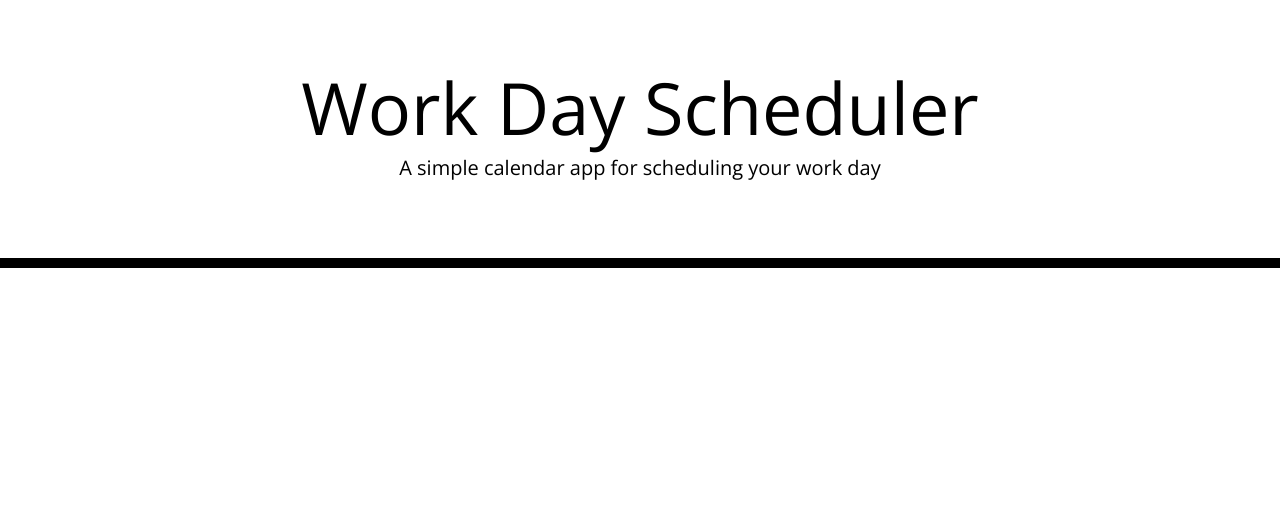
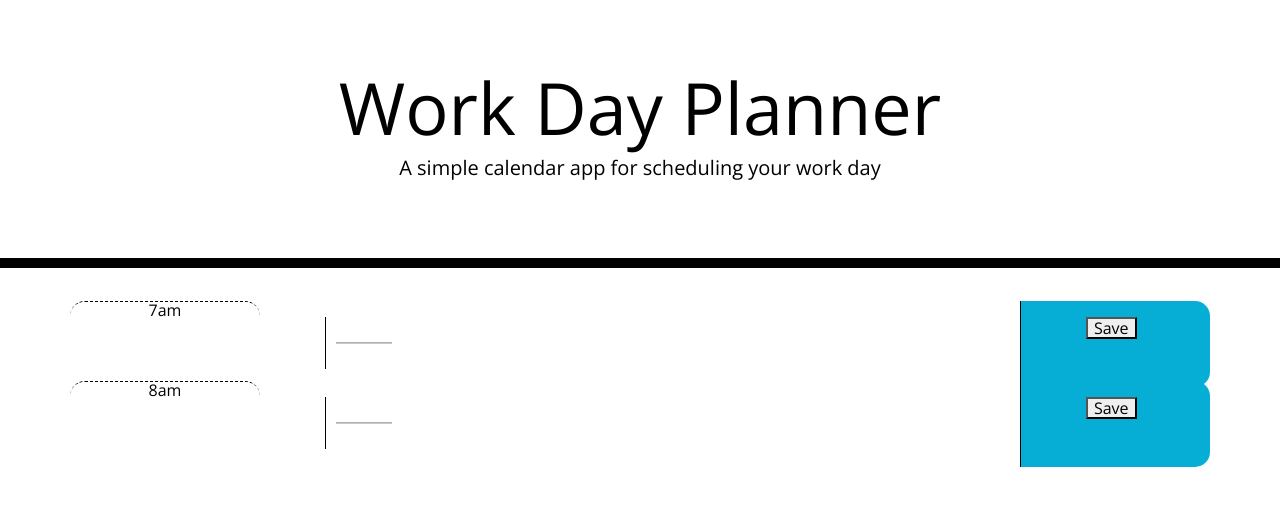
Before and after one commit to YogiBruce/workdayPlanner, a plain HTML site: page index.html in a window 1280 px wide. Drawn offline with nearby package versions, Linux system fonts and the light colour scheme.

Commit message:
html divs for first time blocks

```diff
--- a/index.html
+++ b/index.html
@@ -19,17 +19,44 @@
       rel="stylesheet"
     />
     <link rel="stylesheet" href="assets/style.css" />
-    <title>Work Day Scheduler</title>
+    <title>Work Day Planner</title>
   </head>
 
   <body>
     <header class="jumbotron">
-      <h1 class="display-3">Work Day Scheduler</h1>
+      <h1 class="display-3">Work Day Planner</h1>
       <p class="lead">A simple calendar app for scheduling your work day</p>
       <p id="currentDay" class="lead"></p>
     </header>
     <div class="container">
       <!-- Timeblocks go here -->
+    <div class="row">
+        <div class="time-block hour col-2" id="7">7am</div>
+        <div class="time-slot col-8">
+            <textarea
+            class="calendar-item"
+            placeholder="________"
+            row="2"
+            cols="50"
+            ></textarea>
+        </div>
+        <div class="saveBtn col-2">
+            <button id="7am">Save</button>
+        </div>
+    </div>
+    <div class="row">
+        <div class="time-block hour col-2" id="8">8am</div>
+        <div class="time-slot col-8">
+            <textarea
+            class="calendar-item"
+            placeholder="________"
+            row="2"
+            cols="50"
+            ></textarea>
+        </div>
+        <div class="saveBtn col-2">
+            <button id="8am">Save</button>
+        </div>
     </div>
 
     <script src="https://cdnjs.cloudflare.com/ajax/libs/jquery/3.2.1/jquery.min.js"></script>
```
